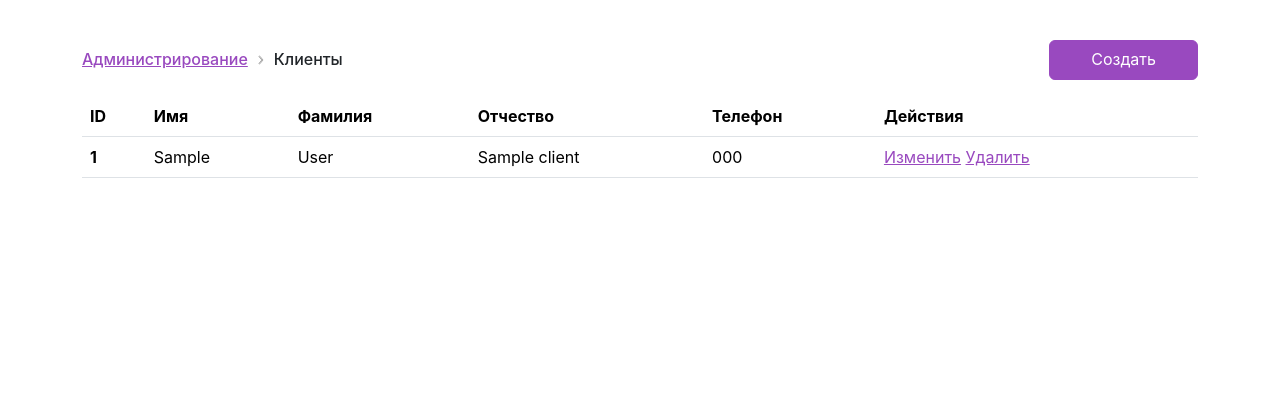
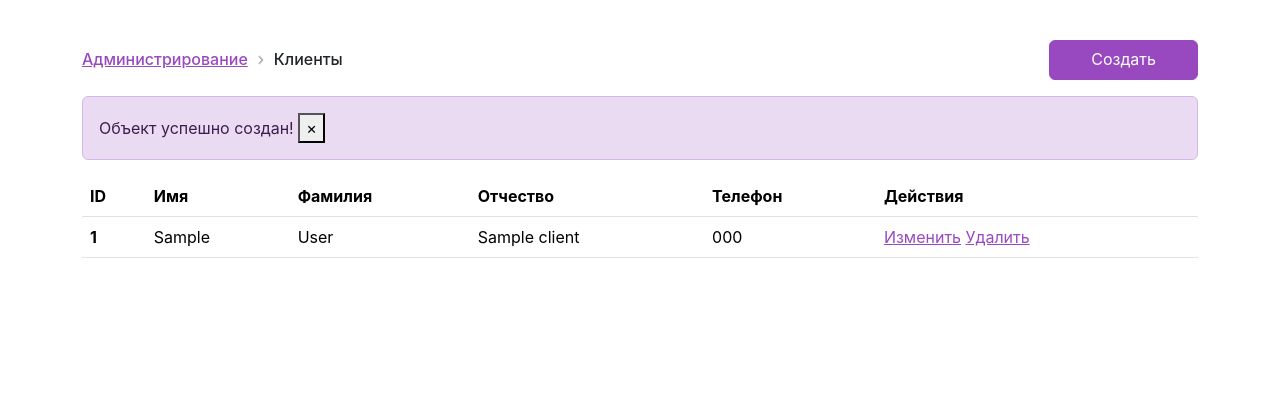
Before and after one commit to tanya-rezo/paws_and_ears, a PHP site: page /administration/clients/index.php?create=1 in a window 1280 px wide. Shown: the top 420 px of the page. Run offline with PHP 8.4, Linux system fonts and the light colour scheme; tables that the repository leaves empty hold one stand-in row (values such as "Sample post"); style sheets or scripts are compiled from the project's sources; some libraries are stand-ins or nearby versions.

Commit message:
Добавление сообщений в админке при совершении CRUD операций

```diff
--- a/src/administration/brands/index.php
+++ b/src/administration/brands/index.php
@@ -17,6 +17,8 @@
             </div>
         </div>
     </div>
+
+    <?php include '../includes/crud_messages.php'; ?>
 
     <table class="table table-hover mb-4">
         <thead>
--- a/src/administration/categories/index.php
+++ b/src/administration/categories/index.php
@@ -17,6 +17,8 @@
             </div>
         </div>
     </div>
+
+    <?php include '../includes/crud_messages.php'; ?>
 
     <table class="table table-hover mb-4">
         <thead>
--- a/src/administration/clients/index.php
+++ b/src/administration/clients/index.php
@@ -17,6 +17,8 @@
             </div>
         </div>
     </div>
+
+    <?php include '../includes/crud_messages.php'; ?>
 
     <table class="table table-hover mb-4">
         <thead>
--- a/src/administration/clients/update_item.php
+++ b/src/administration/clients/update_item.php
@@ -29,10 +29,11 @@ $item->phone = $phone;
 if ($is_edit) {
     // обновляем в БД
     $item->save($conn);
+    header('Location: ./index.php?save=1');
 } else {
     // создаём в БД
     $item->create($conn);
+    header('Location: ./index.php?create=1');
 }
 
-header('Location: ./index.php');
 disconnect_db($conn);
--- /dev/null
+++ b/src/administration/includes/crud_messages.php
@@ -0,0 +1,51 @@
+<?php if (isset($_GET["save"])) : ?>
+    <div class="row">
+        <div class="col-12">
+            <div class="alert alert-primary alert-dismissible fade show" role="alert">
+                Данные сохранены!
+                <button type="button" class="close" data-dismiss="alert" aria-label="Close">
+                    <span aria-hidden="true">&times;</span>
+                </button>
+            </div>
+        </div>
+    </div>
+<?php endif ?>
+
+<?php if (isset($_GET["create"])) : ?>
+    <div class="row">
+        <div class="col-12">
+            <div class="alert alert-primary alert-dismissible fade show" role="alert">
+                Объект успешно создан!
+                <button type="button" class="close" data-dismiss="alert" aria-label="Close">
+                    <span aria-hidden="true">&times;</span>
+                </button>
+            </div>
+        </div>
+    </div>
+<?php endif ?>
+
+<?php if (isset($_GET["delete-success"])) : ?>
+    <div class="row">
+        <div class="col-12">
+            <div class="alert alert-success alert-dismissible fade show" role="alert">
+                Удаление произошло успешно!
+                <button type="button" class="close" data-dismiss="alert" aria-label="Close">
+                    <span aria-hidden="true">&times;</span>
+                </button>
+            </div>
+        </div>
+    </div>
+<?php endif ?>
+
+<?php if (isset($_GET["delete-error"])) : ?>
+    <div class="row">
+        <div class="col-12">
+            <div class="alert alert-danger alert-dismissible fade show" role="alert">
+                Ошибка при удалении! Необходимо удалить все связанные объекты!
+                <button type="button" class="close" data-dismiss="alert" aria-label="Close">
+                    <span aria-hidden="true">&times;</span>
+                </button>
+            </div>
+        </div>
+    </div>
+<?php endif ?>
--- a/src/administration/manufacturing-countries/index.php
+++ b/src/administration/manufacturing-countries/index.php
@@ -17,6 +17,8 @@
             </div>
         </div>
     </div>
+
+    <?php include '../includes/crud_messages.php'; ?>
 
     <table class="table table-hover mb-4">
         <thead>
--- a/src/administration/orders/index.php
+++ b/src/administration/orders/index.php
@@ -14,6 +14,8 @@
             </div>
         </div>
     </div>
+
+    <?php include '../includes/crud_messages.php'; ?>
 
     <table class="table table-hover mb-4">
         <thead>
--- a/src/administration/pet-type/index.php
+++ b/src/administration/pet-type/index.php
@@ -17,6 +17,8 @@
             </div>
         </div>
     </div>
+
+    <?php include '../includes/crud_messages.php'; ?>
 
     <table class="table table-hover mb-4">
         <thead>
--- a/src/administration/products/index.php
+++ b/src/administration/products/index.php
@@ -17,6 +17,8 @@
             </div>
         </div>
     </div>
+
+    <?php include '../includes/crud_messages.php'; ?>
 
     <table class="table table-hover mb-4">
         <thead>
--- a/src/includes/footer.php
+++ b/src/includes/footer.php
@@ -3,7 +3,7 @@
     © 2021 Зоомагазин «Лапки и ушки»
   </div>
 </footer>
-<script src="./js/bundle.js"></script>
+<script src="/js/bundle.js"></script>
 </body>
 
 </html>
```
Also changed, not shown: src/administration/clients/delete.php (+8 -4 lines).
